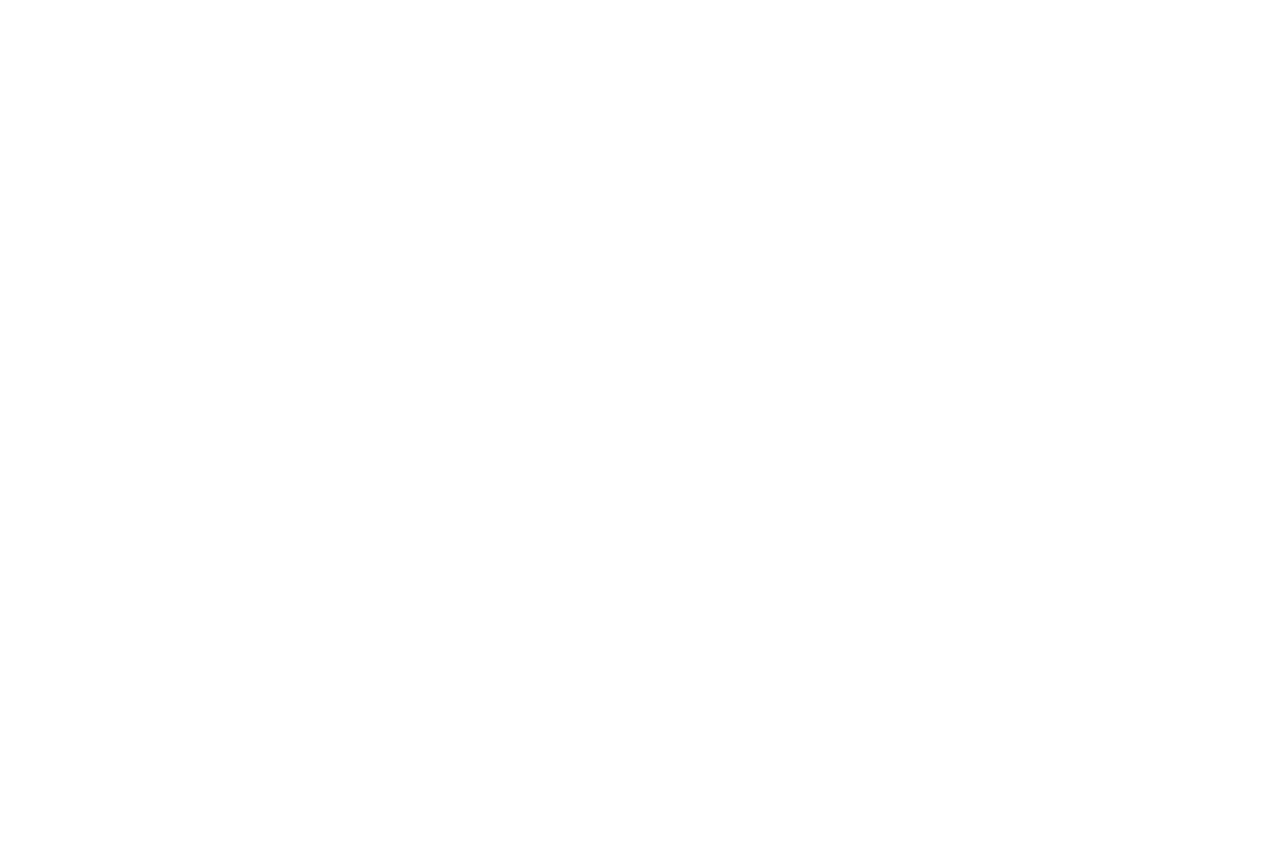
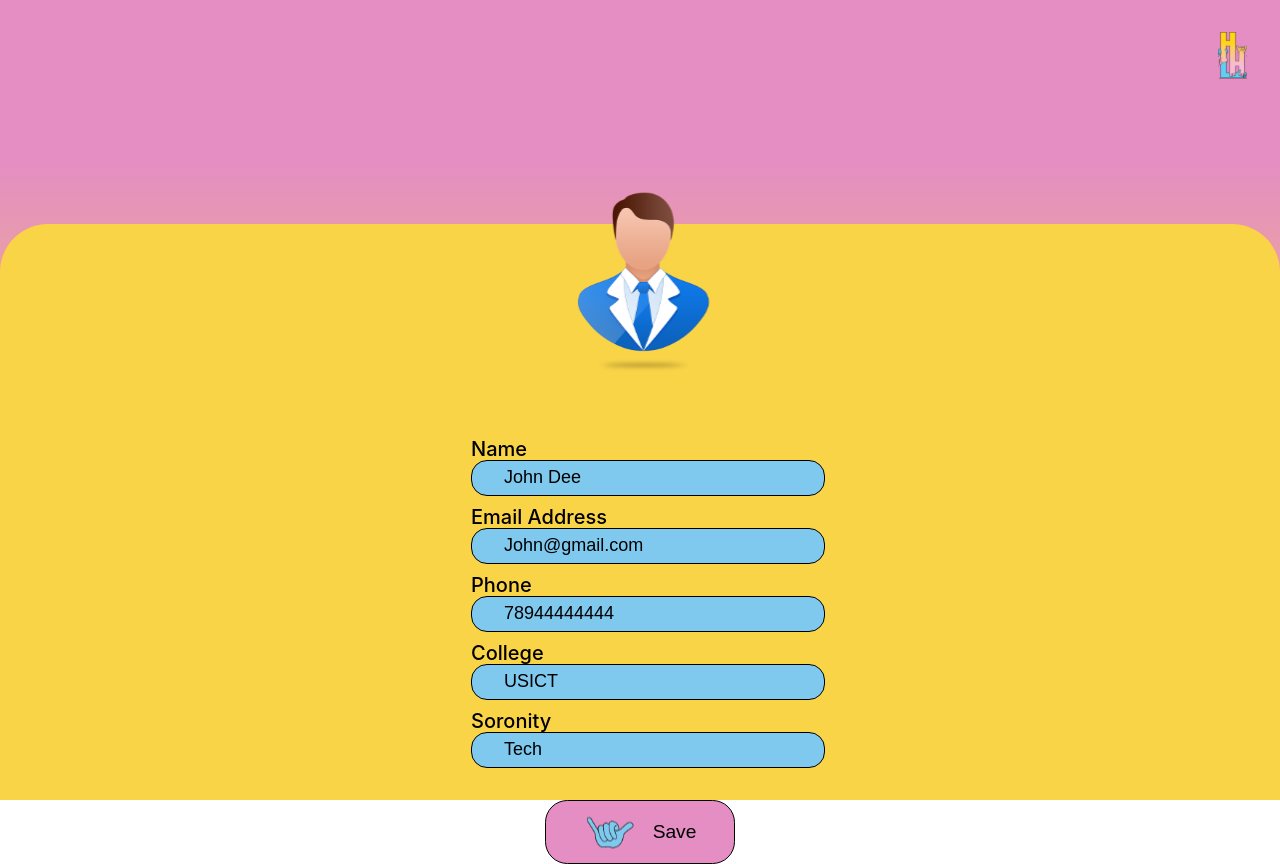
Before and after one commit to Baazigar007/HLHCampusProgram, a React (Create React App) app: page /profile in a window 1280 px wide. Before the commit this address had no page. Before the commit the page ends 800 px from the top, so only its background shows below. Built offline with nearby package versions, Linux system fonts and the light colour scheme.

Commit message:
added profile page

```diff
--- a/src/App.js
+++ b/src/App.js
@@ -1,12 +1,14 @@
 import './App.css';
 import { BrowserRouter, Route, Routes } from "react-router-dom";
 import LoginPage from './pages/Login/Login';
+import ProfilePage from './pages/Login/Profile';
 
 function App() {
   return (
     <BrowserRouter>
     <Routes>
       <Route path="/" element={<LoginPage/>}/>
+      <Route path="/profile" element={<ProfilePage/>} />
     </Routes>
 </BrowserRouter>
   );
--- /dev/null
+++ b/src/pages/Login/Profile.css
@@ -0,0 +1,119 @@
+.loginbody{
+    display: flex;
+    height: 100vh;
+    gap: 2rem;
+    flex-direction: column;
+    align-items: center;
+    /* justify-content: space-between; */
+    background-image: linear-gradient(#E48EC3 20%, #FAD447 80%);
+    /* background-color: #E48EC3; */
+    padding: 0;
+    margin: 0;
+}
+
+.logotext{
+    margin-top: 1rem;
+}
+.loginfields{
+    height: 72vh;
+    width: 100vw;
+    background-color: #FAD447;
+    border-radius: 3rem 3rem 0 0;
+    /* margin-bottom: -5rem; */
+    position: absolute;
+    bottom: 0;
+    left: 0;
+    display: flex;
+    align-items: center;
+    justify-content: center;
+    gap: 2rem;
+    flex-direction: column;
+}
+
+/* .campus-text{
+    height: 50vh;
+    width: 100vw;
+    background-color: #7FC9EF;
+    border-radius: 3rem 3rem 0 0;
+    position: absolute;
+    z-index: 0;
+    bottom: 0;
+    left: 0;
+    display: flex;
+    justify-content: center;
+    font-size: 2rem;
+    font-family: serif;
+} */
+
+input{
+    margin-left: 1rem;
+    width: 18rem;
+    height: 2rem;
+    border: none;
+    border-radius: 1rem;
+    border:1px solid black;
+    padding-left: 2rem;
+    padding-right: 2rem;
+    font-size: 18px;
+    background-color: #7FC9EF;
+}
+
+.loginbtn{
+    display: flex;
+    gap: 1rem;
+    font-size: 1.2rem;
+    padding-left: 2rem;
+    padding-right: 2rem;
+}
+
+button{
+    border-radius: 1.4rem;
+    border: 1px solid black;
+    background-color: #E48EC3;
+}
+
+@media screen and (max-width: 600px) {
+    .input{
+        width: 15rem;
+        height: 2rem;
+        border: none;
+        border-radius: 1rem;
+        padding-left: 2rem;
+        padding-right: 2rem;
+        font-size: 14px;
+    }
+
+    .p-image{
+        margin-top: -15rem;
+
+    }
+    .p-info{
+        margin-top:-2rem;
+    }
+
+}
+
+
+/* Menu Styling*/
+.menu{
+    margin-top: 2rem;
+    height: 3rem;
+    display: -webkit-box;
+    margin-left: auto;
+    margin-right: 2rem;
+}
+
+/* Profile image */
+.p-image{
+   top:0px;
+
+}
+/*headings*/
+.p-head{
+font-size: 20px;
+font-weight: 500;
+line-height: 22px;
+margin-left: 1rem;
+margin-top: 10px;
+margin-bottom: 0px;
+}
--- /dev/null
+++ b/src/pages/Login/Profile.jsx
@@ -0,0 +1,41 @@
+import "./Profile.css";
+import logo from "../../images/logo.svg";
+import avatar from "../../images/avatar.svg";
+import handblue from "../../images/hand-blue.svg";
+import { Link } from "react-router-dom";
+
+// PROFILE BODY
+export default function ProfilePage(){
+    return(
+        <>
+       <div className="loginbody">
+
+      <img className="menu" src={logo} alt="" />
+
+
+        <div className="loginbottom">
+
+            <div className="loginfields">
+                   <div className="p-image">
+                          <img src={avatar} alt ="pfp"/>
+                   </div>
+                   <div className="p-info">
+                    <h4 className="p-head">Name</h4>
+                    <input type="name " value="John Dee" ></input>
+                    <h4 className="p-head">Email Address</h4>
+                    <input type="email " value="John@gmail.com" ></input>
+                    <h4 className="p-head">Phone</h4>
+                    <input type="Phone" value="78944444444" ></input>
+                    <h4 className="p-head">College</h4>
+                    <input type="name " value="USICT" ></input>
+                    <h4 className="p-head">Soronity</h4>
+                    <input type="name " value="Tech" ></input>
+                   </div>
+                <button><div className="loginbtn"><img src={handblue} alt="" /><p>Save</p></div></button>
+            </div>
+
+        </div>
+      </div>
+        </>
+    );
+}
```
Also changed, not shown: src/images/avatar.svg (added), src/images/pencil.svg (added).
